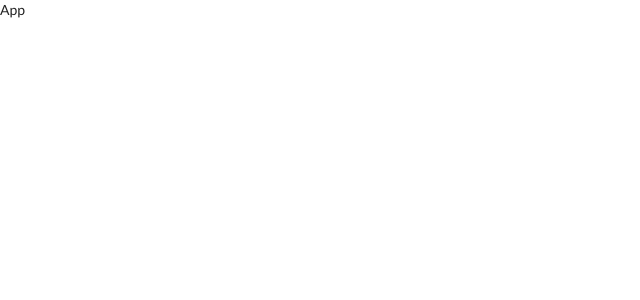
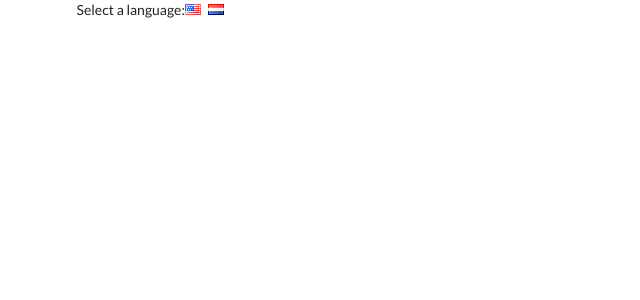
Before and after one commit to sonuram553/learning-react-ts, a React (Create React App) app: page / in a window 1280 px wide. Shown: the top 300 px of the page, without its empty margins (0-640 px from the left). Built offline with nearby package versions, Linux system fonts and the light colour scheme.

Commit message:
Add UI to select language in APP component

```diff
--- a/src/components/App.tsx
+++ b/src/components/App.tsx
@@ -1,8 +1,30 @@
 import React from "react";
 
-class App extends React.Component {
+interface State {
+  language: string;
+}
+
+interface Props {}
+
+class App extends React.Component<Props, State> {
+  state: State = { language: "english" };
+
   render() {
-    return <div>App</div>;
+    return (
+      <div className="ui container">
+        <div>
+          Select a language:
+          <i
+            className="flag us"
+            onClick={() => this.setState({ language: "english" })}
+          ></i>
+          <i
+            className="flag nl"
+            onClick={() => this.setState({ language: "dutch" })}
+          ></i>
+        </div>
+      </div>
+    );
   }
 }
 
```
